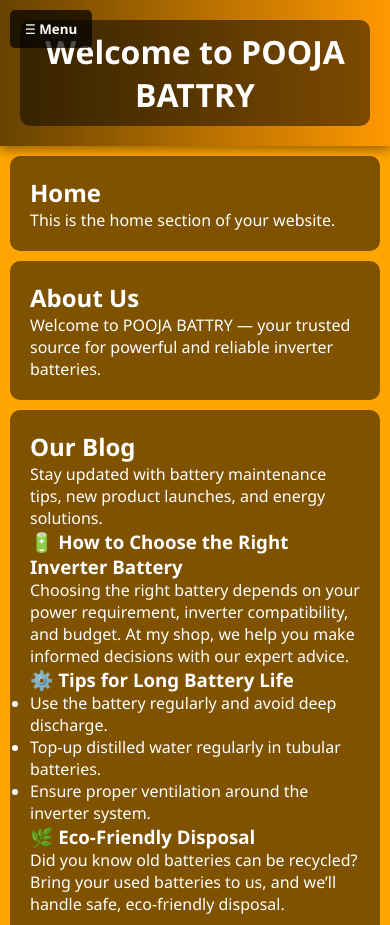
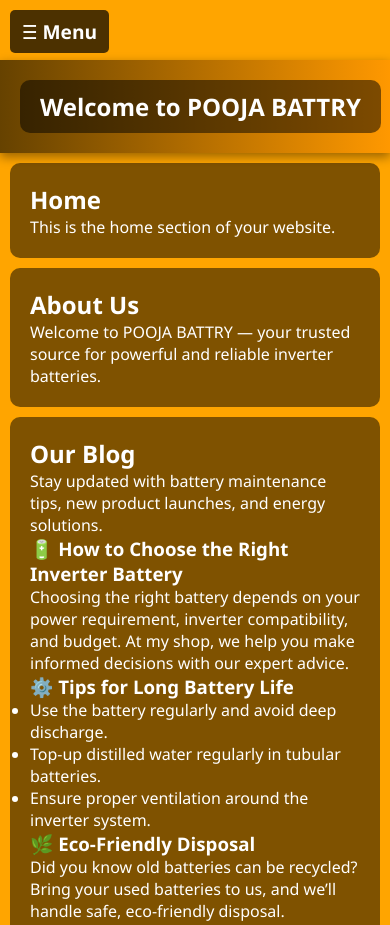
Before and after one commit to ajayvns22/MYWEBSITE, a plain HTML site: page index.html in a window 390 px wide. Shown: the top 925 px of the page. Drawn offline with Linux system fonts and the light colour scheme.

Commit message:
Add files via upload

```diff
--- a/index.html
+++ b/index.html
@@ -19,7 +19,6 @@
       background-repeat: no-repeat;
       background-attachment: fixed;
       color: #fff;
-      display: flex;
     }
 
     .sidebar-toggle {
@@ -31,7 +30,7 @@
       padding: 10px 15px;
       border: none;
       border-radius: 5px;
-      z-index: 1000;
+      z-index: 1001;
       cursor: pointer;
     }
 
@@ -40,11 +39,11 @@
       background-color: white;
       color: black;
       height: 100vh;
-      padding-top: 60px; /* Adjusted to push nav below toggle */
+      padding-top: 60px;
       position: fixed;
       left: -250px;
       top: 0;
-      z-index: 999;
+      z-index: 1000;
       transition: left 0.3s ease;
     }
 
@@ -68,7 +67,7 @@
     }
 
     .main-content {
-      margin-left: 0;
+      padding-top: 60px;
       width: 100%;
       transition: margin-left 0.3s ease;
     }
@@ -78,9 +77,8 @@
       padding: 20px;
       text-align: center;
       box-shadow: 0 4px 10px rgba(0,0,0,0.4);
-      position: sticky;
-      top: 0;
-      z-index: 100;
+      position: relative;
+      z-index: 999;
     }
 
     .hero-text {
@@ -91,6 +89,7 @@
       padding: 10px 20px;
       background-color: rgba(0,0,0,0.5);
       border-radius: 10px;
+      white-space: nowrap;
     }
 
     section {
@@ -139,6 +138,21 @@
       color: white;
       font-weight: bold;
       cursor: pointer;
+    }
+
+    @media (max-width: 768px) {
+      .hero-text {
+        font-size: 1.5rem;
+      }
+
+      .sidebar-toggle {
+        font-size: 1.2rem;
+        padding: 8px 12px;
+      }
+
+      .sidebar nav a {
+        font-size: 0.9rem;
+      }
     }
   </style>
 </head>
```
